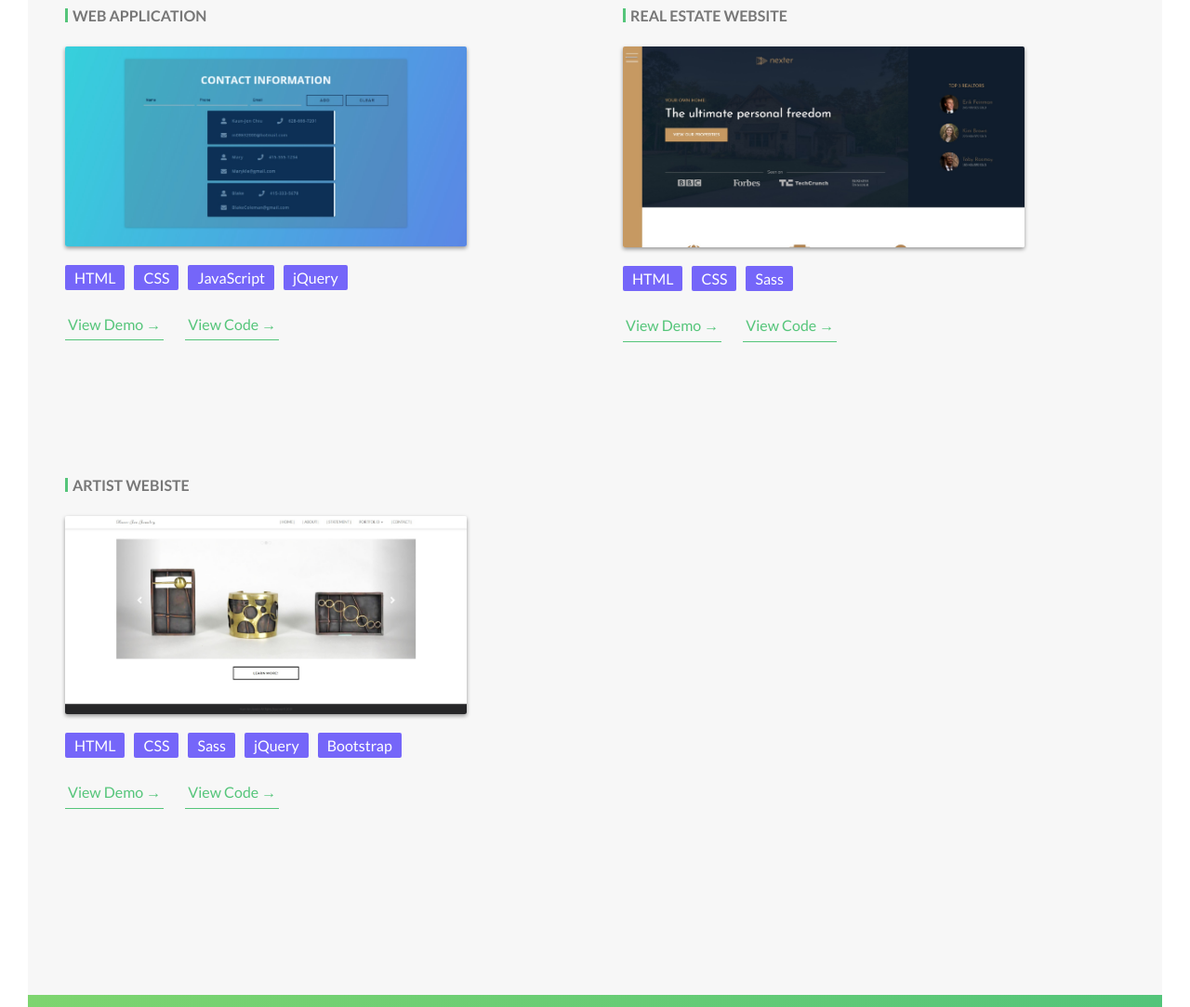
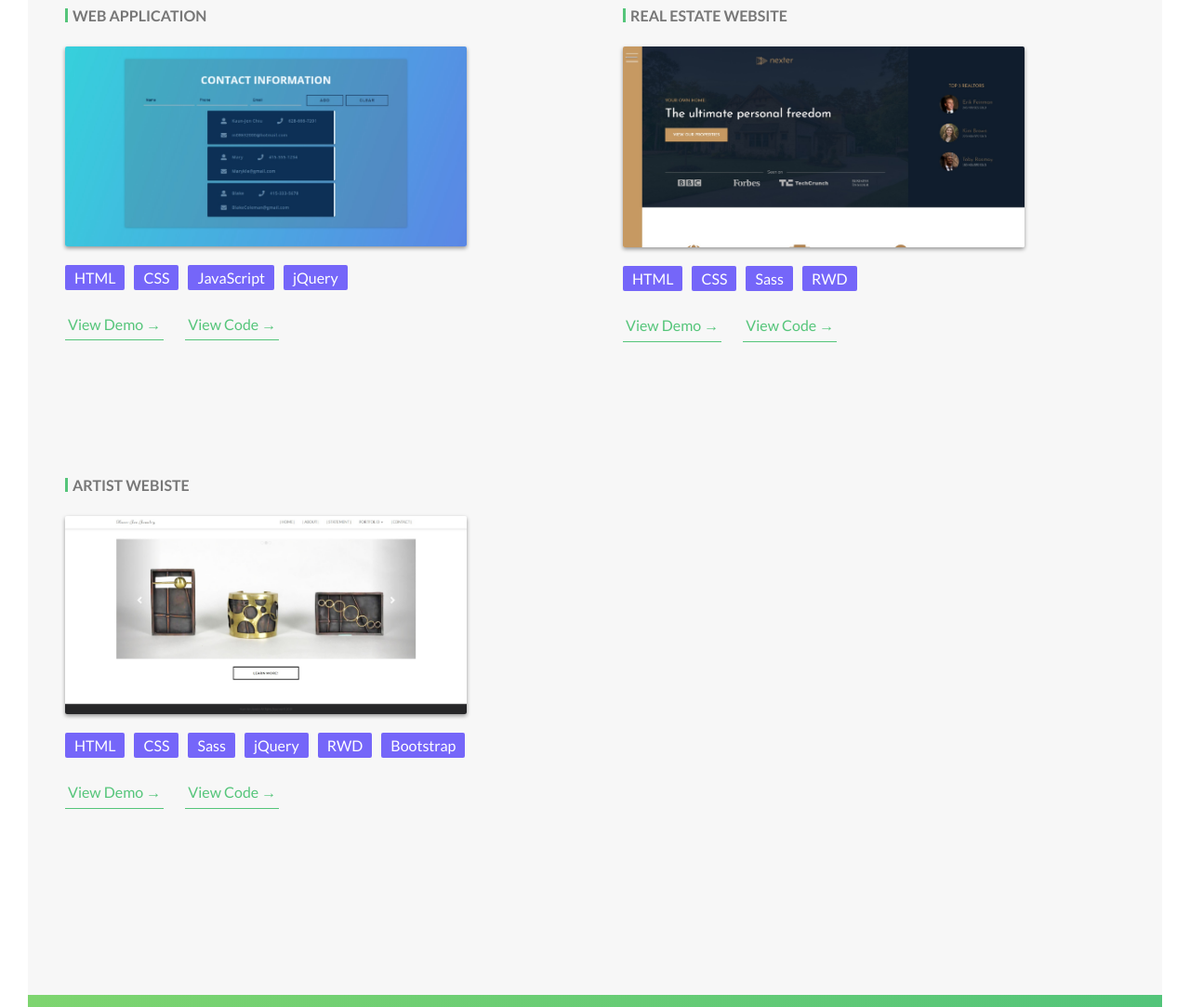
Before and after one commit to jerrychiu0863/jerrychiu_portfolio, a website: page index.html in a window 1280 px wide. Shown: the part 4070-5153 px from the top of the page at 93% size. Drawn offline with Linux system fonts and the light colour scheme.

Commit message:
added label

```diff
--- a/index.html
+++ b/index.html
@@ -324,6 +324,7 @@
                             <li >HTML</li>
                             <li>CSS</li>
                             <li>Sass</li>
+                            <li>RWD</li>
                         </ul>
 
                         <a href="https://jerrychiu0863.github.io/estate_nexter/" class="btn-text u-margin-top-small">View Demo &rarr;</a>
@@ -345,6 +346,7 @@
                             <li>CSS</li>
                             <li>Sass</li>
                             <li>jQuery</li>
+                             <li>RWD</li>
                             <li>Bootstrap</li>
                         </ul>
 
@@ -373,8 +375,6 @@
                                 <p>Address: 961 Holloway Avenue, San Francisco, CA</p>
                                 <p>Github: https://github.com/jerrychiu0863</p>
                             </div>
-
-
 
                          </form>
                         </div>
```
